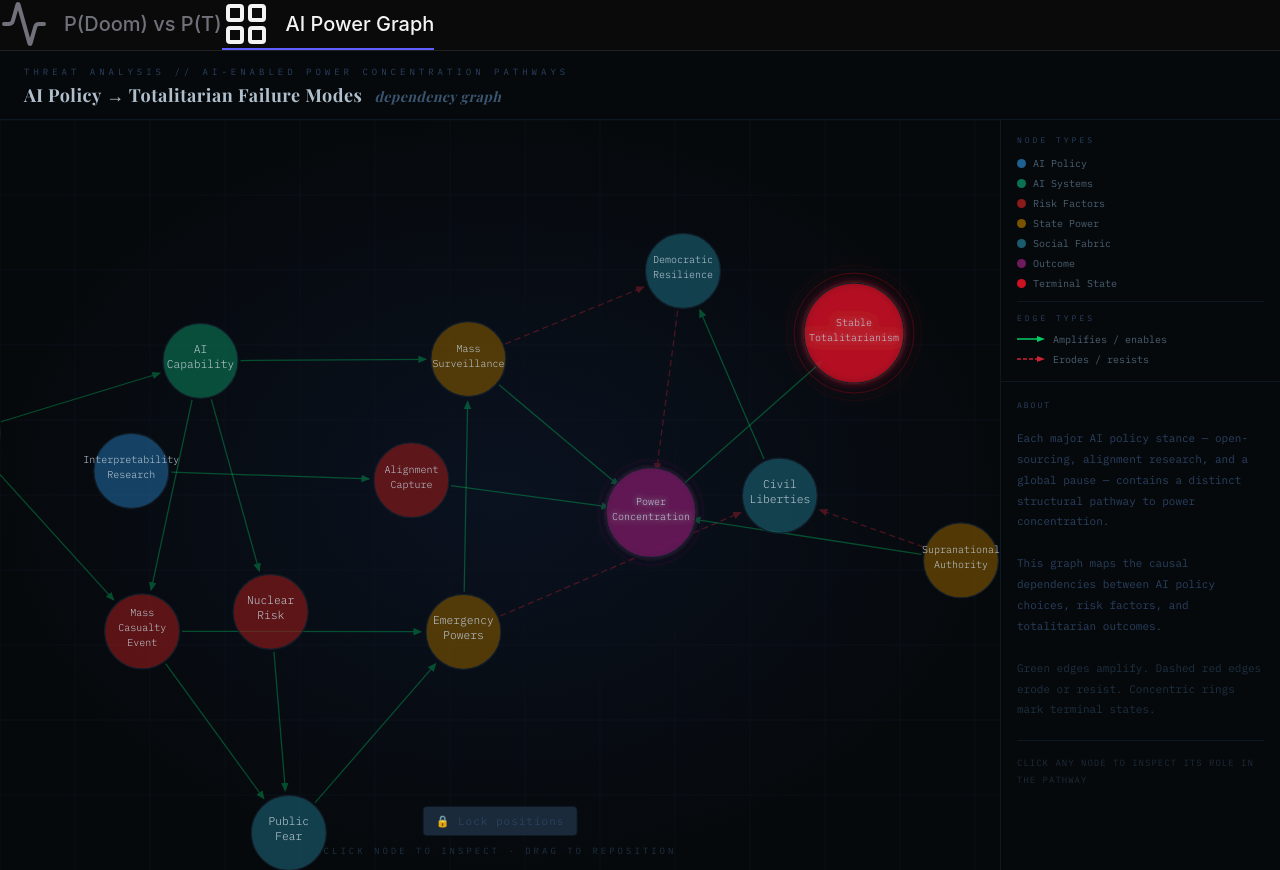
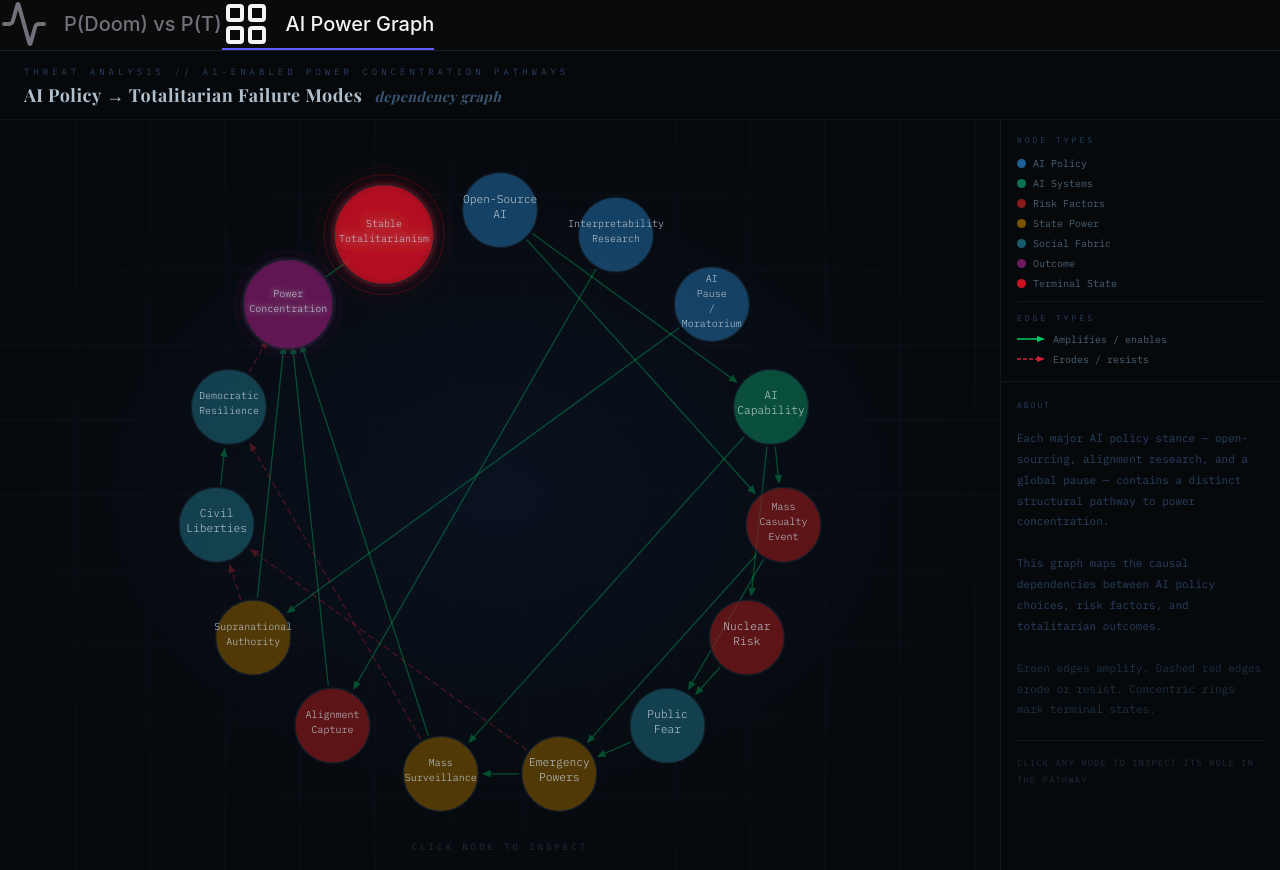
Before and after one commit to Crazzzyest/P-StableTotalitarianism-, a React (Vite) app: page / in a window 1280 px wide. Both pictures are taken after a click on the button "AI Power Graph". Built offline with nearby package versions, Linux system fonts and the light colour scheme; a web font is replaced by a local one.

Commit message:
AI Power Graph: lock nodes in permanent ring layout, remove force sim and drag

```diff
--- a/ai-power-graph.jsx
+++ b/ai-power-graph.jsx
@@ -1,5 +1,4 @@
-import { useState, useEffect, useRef, useMemo, useCallback } from "react";
-import * as d3 from "d3";
+import { useState, useEffect, useRef, useMemo } from "react";
 
 const NODES = [
   {
@@ -116,17 +115,31 @@ const CATEGORY_META = {
 const GRAPH_WIDTH = 800;
 const GRAPH_HEIGHT = 600;
 
+const cx = GRAPH_WIDTH / 2;
+const cy = GRAPH_HEIGHT / 2;
+const RING_RADIUS = Math.min(GRAPH_WIDTH, GRAPH_HEIGHT) * 0.38;
+
+function getRingPositions() {
+  const n = NODES.length;
+  const positions = {};
+  for (let i = 0; i < n; i++) {
+    const angle = -Math.PI / 2 + (i / n) * 2 * Math.PI;
+    positions[NODES[i].id] = {
+      x: cx + RING_RADIUS * Math.cos(angle),
+      y: cy + RING_RADIUS * Math.sin(angle),
+    };
+  }
+  return positions;
+}
+
+const RING_POSITIONS = getRingPositions();
+
 export default function AiPowerGraph() {
   const containerRef = useRef(null);
-  const [positions, setPositions] = useState({});
   const [selected, setSelected] = useState(null);
   const [hovered, setHovered] = useState(null);
   const [containerSize, setContainerSize] = useState({ w: 800, h: 600 });
-  const [positionsLocked, setPositionsLocked] = useState(false);
-  const simRef = useRef(null);
-  const nodesRef = useRef(null);
-  const linksRef = useRef(null);
-  const savedPositionsRef = useRef({});
+  const positions = RING_POSITIONS;
 
   useEffect(() => {
     const update = () => {
@@ -139,81 +152,6 @@ export default function AiPowerGraph() {
     const ro = new ResizeObserver(update);
     if (containerRef.current) ro.observe(containerRef.current);
     return () => ro.disconnect();
-  }, []);
-
-  useEffect(() => {
-    const w = GRAPH_WIDTH;
-    const h = GRAPH_HEIGHT;
-    const saved = savedPositionsRef.current;
-
-    const nodeData = NODES.map(n => {
-      const savedPos = saved[n.id];
-      return {
-        ...n,
-        x: savedPos ? savedPos.x : (n.x !== undefined ? n.x : w / 2 + (Math.random() - 0.5) * 200),
-        y: savedPos ? savedPos.y : (n.y !== undefined ? n.y : h / 2 + (Math.random() - 0.5) * 200),
-      };
-    });
-    const linkData = LINKS.map(l => ({ ...l }));
-
-    nodesRef.current = nodeData;
-    linksRef.current = linkData;
-
-    if (simRef.current) simRef.current.stop();
-
-    const sim = d3.forceSimulation(nodeData)
-      .force("link", d3.forceLink(linkData).id(d => d.id).distance(160).strength(0.4))
-      .force("charge", d3.forceManyBody().strength(-600))
-      .force("center", d3.forceCenter(w / 2, h / 2).strength(0.05))
-      .force("collision", d3.forceCollide(52))
-      .on("tick", () => {
-        const pos = {};
-        nodeData.forEach(n => { pos[n.id] = { x: n.x, y: n.y }; });
-        setPositions({ ...pos });
-      });
-
-    if (positionsLocked) {
-      nodeData.forEach(n => { n.fx = n.x; n.fy = n.y; });
-      sim.stop();
-      const pos = {};
-      nodeData.forEach(n => { pos[n.id] = { x: n.x, y: n.y }; });
-      setPositions(pos);
-    }
-
-    simRef.current = sim;
-    return () => sim.stop();
-  }, [containerSize, positionsLocked]);
-
-  const onDrag = useCallback((id, mx, my) => {
-    const n = nodesRef.current?.find(x => x.id === id);
-    if (!n || !simRef.current) return;
-    n.fx = (n.fx ?? n.x) + mx;
-    n.fy = (n.fy ?? n.y) + my;
-    n.x = n.fx; n.y = n.fy;
-    simRef.current.alpha(0.3).restart();
-  }, []);
-
-  const onDragEnd = useCallback((id) => {
-    const n = nodesRef.current?.find(x => x.id === id);
-    if (n) { n.fx = null; n.fy = null; }
-  }, []);
-
-  const onLockPositions = useCallback(() => {
-    const nodes = nodesRef.current;
-    if (!nodes) return;
-    const next = {};
-    nodes.forEach(n => { next[n.id] = { x: n.x, y: n.y }; });
-    savedPositionsRef.current = next;
-    nodes.forEach(n => { n.fx = n.x; n.fy = n.y; });
-    if (simRef.current) simRef.current.stop();
-    setPositionsLocked(true);
-  }, []);
-
-  const onUnlockPositions = useCallback(() => {
-    const nodes = nodesRef.current;
-    if (nodes) nodes.forEach(n => { n.fx = null; n.fy = null; });
-    if (simRef.current) simRef.current.alpha(0.3).restart();
-    setPositionsLocked(false);
   }, []);
 
   const highlighted = useMemo(() => {
@@ -342,42 +280,18 @@ export default function AiPowerGraph() {
                 <NodeGroup key={node.id} id={node.id} x={pos.x} y={pos.y} r={r}
                   color={meta.color} isSel={isSel} isHov={isHov} isDim={isDim}
                   words={words} category={node.category}
-                  positionsLocked={positionsLocked}
                   onSelect={() => setSelected(isSel ? null : node)}
                   onHover={() => setHovered(node.id)} onHoverEnd={() => setHovered(null)}
-                  onDrag={onDrag} onDragEnd={onDragEnd}
                 />
               );
             })}
           </svg>
 
-          {/* Lock + hint */}
-          <div style={{ position: "absolute", bottom: "12px", left: "50%", transform: "translateX(-50%)", display: "flex", flexDirection: "column", alignItems: "center", gap: "8px", pointerEvents: "none" }}>
-            <div style={{ pointerEvents: "auto" }}>
-              <button
-                type="button"
-                onClick={positionsLocked ? onUnlockPositions : onLockPositions}
-                style={{
-                  padding: "6px 12px",
-                  fontSize: "11px",
-                  letterSpacing: "1px",
-                  color: positionsLocked ? "#7a90a8" : "#2a4060",
-                  background: positionsLocked ? "#0d1822" : "#1a2a3a",
-                  border: "1px solid #0d1822",
-                  borderRadius: "4px",
-                  cursor: "pointer",
-                  fontFamily: "'IBM Plex Mono', monospace",
-                }}
-              >
-                {positionsLocked ? "🔓 Unlock positions" : "🔒 Lock positions"}
-              </button>
+          {!selected && !hovered && (
+            <div style={{ position: "absolute", bottom: "16px", left: "50%", transform: "translateX(-50%)", fontSize: "9px", letterSpacing: "3px", color: "#1e3040", pointerEvents: "none" }}>
+              CLICK NODE TO INSPECT
             </div>
-            {!selected && !hovered && (
-              <div style={{ fontSize: "9px", letterSpacing: "3px", color: "#1e3040" }}>
-                CLICK NODE TO INSPECT · DRAG TO REPOSITION
-              </div>
-            )}
-          </div>
+          )}
         </div>
 
         {/* Right panel - below graph on mobile so it doesn't hide the graph */}
@@ -395,31 +309,13 @@ export default function AiPowerGraph() {
   );
 }
 
-function NodeGroup({ id, x, y, r, color, isSel, isHov, isDim, words, category, positionsLocked, onSelect, onHover, onHoverEnd, onDrag, onDragEnd }) {
-  const dragging = useRef(false);
-  const startPos = useRef(null);
+function NodeGroup({ id, x, y, r, color, isSel, isHov, isDim, words, category, onSelect, onHover, onHoverEnd }) {
   const isTerminal = category === "terminal";
   const isOutcome = category === "outcome" || isTerminal;
 
   const onMouseDown = (e) => {
     e.stopPropagation();
-    if (positionsLocked) { onSelect(); return; }
-    dragging.current = false;
-    startPos.current = { x: e.clientX, y: e.clientY };
-    const onMove = (ev) => {
-      if (Math.abs(ev.clientX - startPos.current.x) + Math.abs(ev.clientY - startPos.current.y) > 4) {
-        dragging.current = true;
-        onDrag(id, ev.movementX, ev.movementY);
-      }
-    };
-    const onUp = () => {
-      if (!dragging.current) onSelect();
-      else onDragEnd(id);
-      window.removeEventListener("mousemove", onMove);
-      window.removeEventListener("mouseup", onUp);
-    };
-    window.addEventListener("mousemove", onMove);
-    window.addEventListener("mouseup", onUp);
+    onSelect();
   };
 
   const op = isDim ? 0.12 : 1;
```
